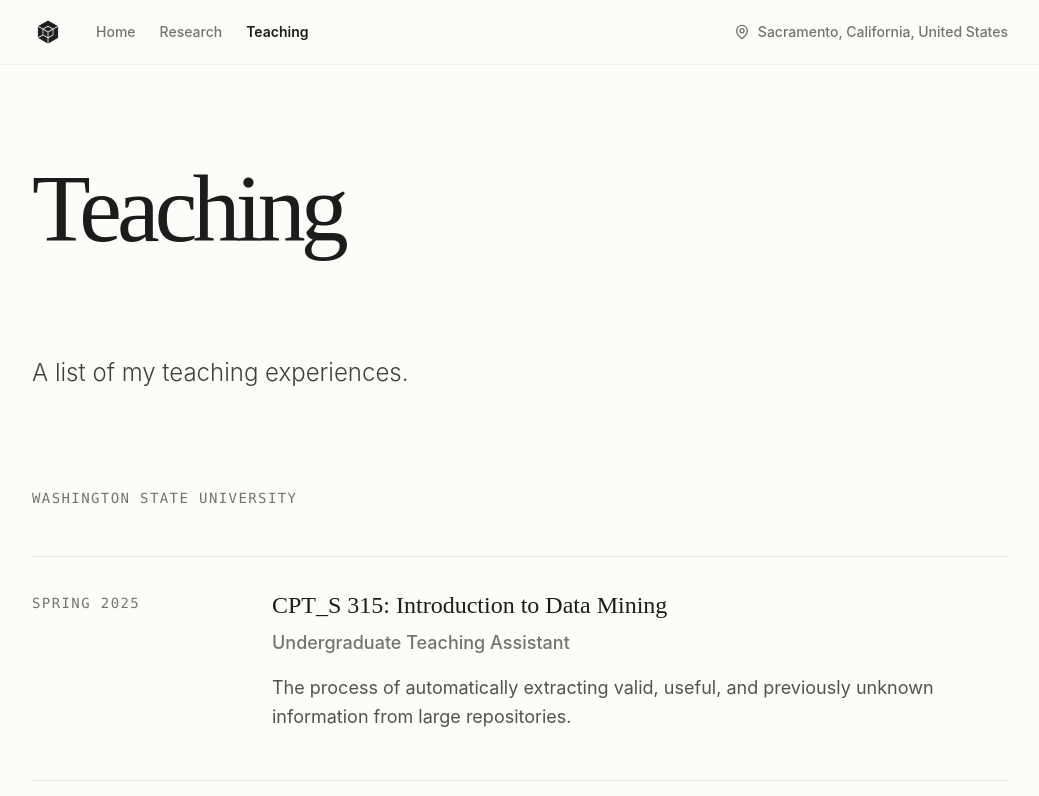
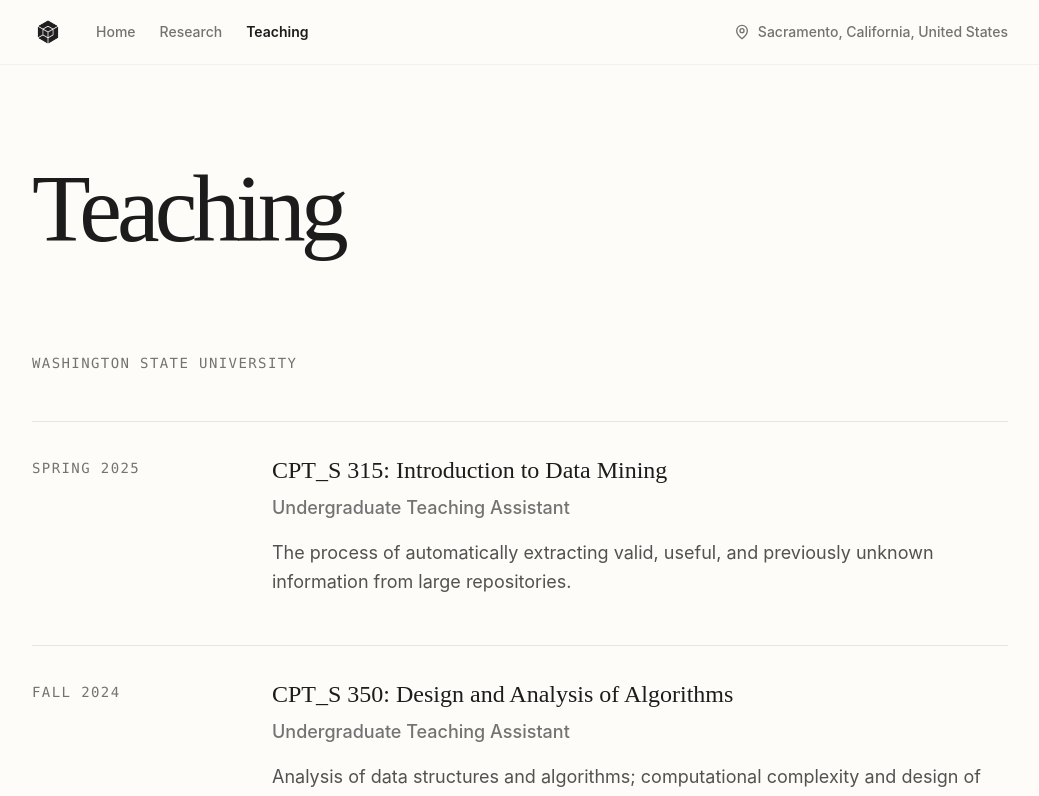
Before and after one commit to ethanvillalovoz/ethanvillalovoz.github.io, a Next.js app: page /teaching in a window 1280 px wide. Shown: the top 796 px of the page, without its empty margins (120-1159 px from the left). Built offline with nearby package versions, Linux system fonts and the light colour scheme.

Commit message:
Remove commented-out section for teaching experiences from TeachingPage

```diff
--- a/src/app/teaching/page.tsx
+++ b/src/app/teaching/page.tsx
@@ -51,11 +51,11 @@ export default function TeachingPage() {
 				</h1>
 			</header>
 
-			<section className="mb-24">
+			{/* <section className="mb-24">
 				<p className="text-2xl leading-relaxed text-neutral-700 dark:text-neutral-300 max-w-4xl font-light">
 					A list of my teaching experiences.
 				</p>
-			</section>
+			</section> */}
 
 			<section className="mb-12">
 				<h2 className="text-sm font-mono uppercase tracking-widest text-primary-light mb-12">Washington State University</h2>
```
